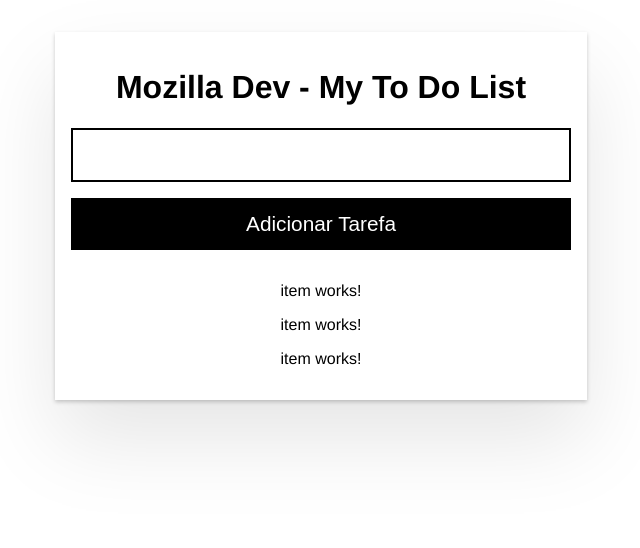
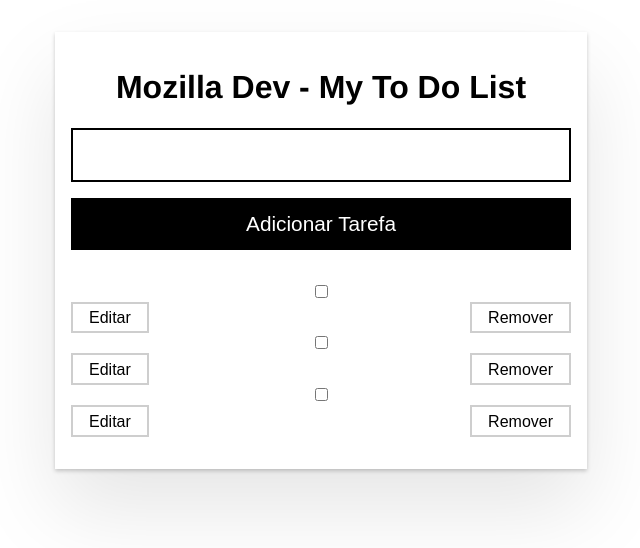
Before and after one commit to lorenzo-nasc/TODOapp, an Angular app: page / in a window 1280 px wide. Shown: the top 548 px of the page, without its empty margins (319-959 px from the left). Built offline with nearby package versions, Linux system fonts and the light colour scheme.

Commit message:
Definindo a view do ItemComponent

```diff
--- a/src/app/item/item.component.html
+++ b/src/app/item/item.component.html
@@ -1 +1,31 @@
-<p>item works!</p>
+<div class="item">
+  <input
+    [id]="tarefa.descricao"
+    type="checkbox"
+    [checked]="tarefa.statusRealizada"
+    (change)="tarefa.statusRealizada = !tarefa.statusRealizada"
+  />
+  <label [for]="tarefa.descricao">{{ tarefa.descricao }}</label>
+  <div *ngIf="!emEdicao" class="btn-wrapper">
+    <button class="btn" (click)="emEdicao = true">Editar</button>
+    <button class="btn btn-warn">Remover</button>
+  </div>
+  <div *ngIf="emEdicao">
+    <input
+      class="sm-text-input"
+      #editedItem
+      placeholder="escreva o novo nome da tarefa
+   aqui"
+      [value]="tarefa.descricao"
+    />
+    <div class="btn-wrapper">
+      <button class="btn" (click)="emEdicao = false">Cancelar</button>
+      <button
+        class="btn btn-save"
+        (click)="tarefa.descricao = editedItem.value; emEdicao = false"
+      >
+        Salvar
+      </button>
+    </div>
+  </div>
+</div>
```
